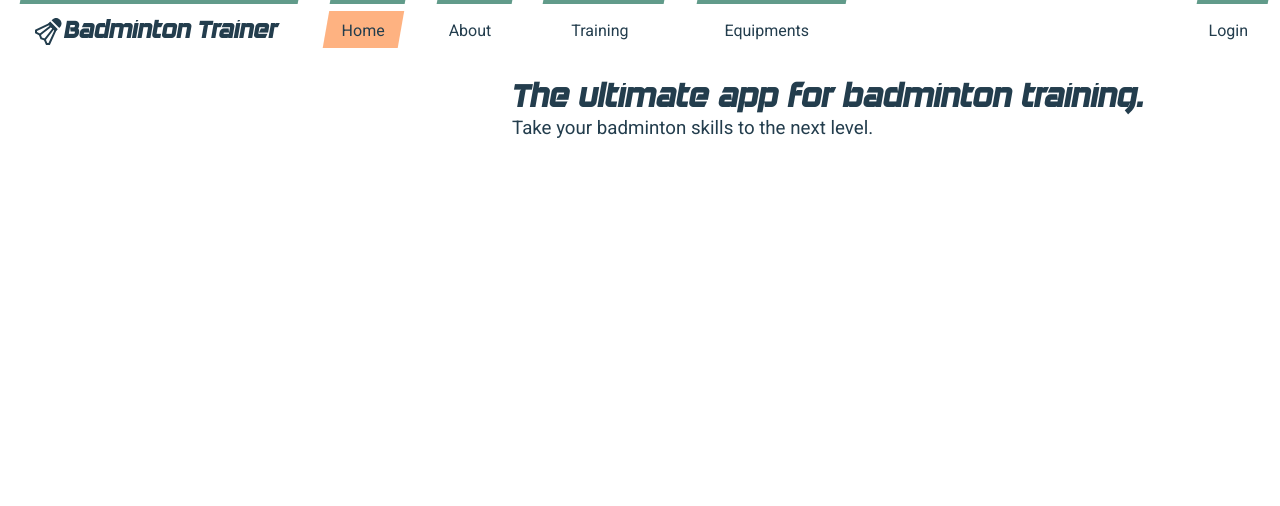
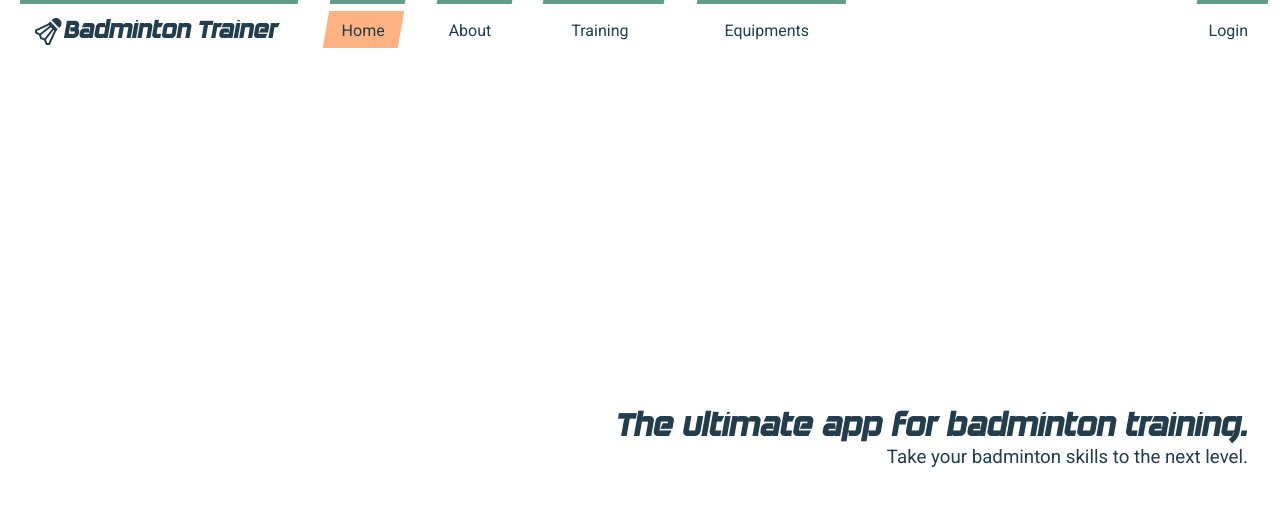
Before and after one commit to benjaminnguyen2/trainbadminton, a SvelteKit app in the folder trainbadminton.com/: page / in a window 1280 px wide. Shown: the top 506 px of the page. Built offline with nearby package versions, Linux system fonts and the light colour scheme.

Commit message:
Update homepage style

```diff
--- a/trainbadminton.com/src/routes/+page.svelte
+++ b/trainbadminton.com/src/routes/+page.svelte
@@ -4,7 +4,7 @@
 
 <div class="container">
 	<enhanced:img class="img" src={HeroImage} />
-	<div>
+	<div class="hero-text">
 		<h1>The ultimate app for badminton training.</h1>
 		<h3 class="text">Take your badminton skills to the next level.</h3>
 	</div>
@@ -17,9 +17,16 @@
 	.container {
 		display: flex;
 		padding: 1rem 2rem;
+		align-items: center;
 	}
 	.img {
 		width: 480px;
 		height: 720px;
 	}
+	.hero-text {
+		display: flex;
+		flex-direction: column;
+		margin-left: auto;
+		text-align: right;
+	}
 </style>
```
